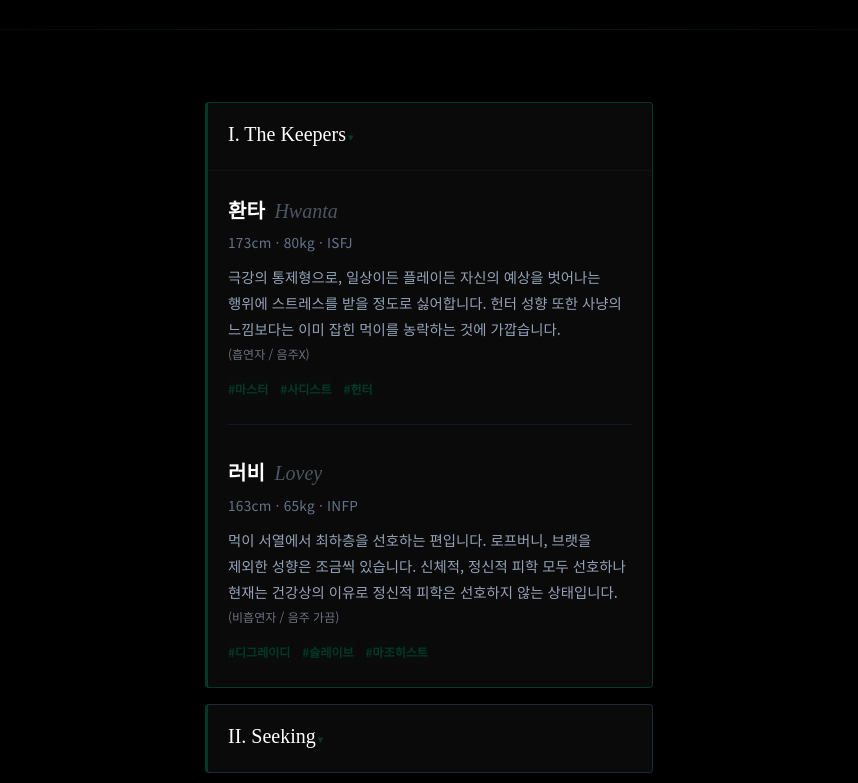
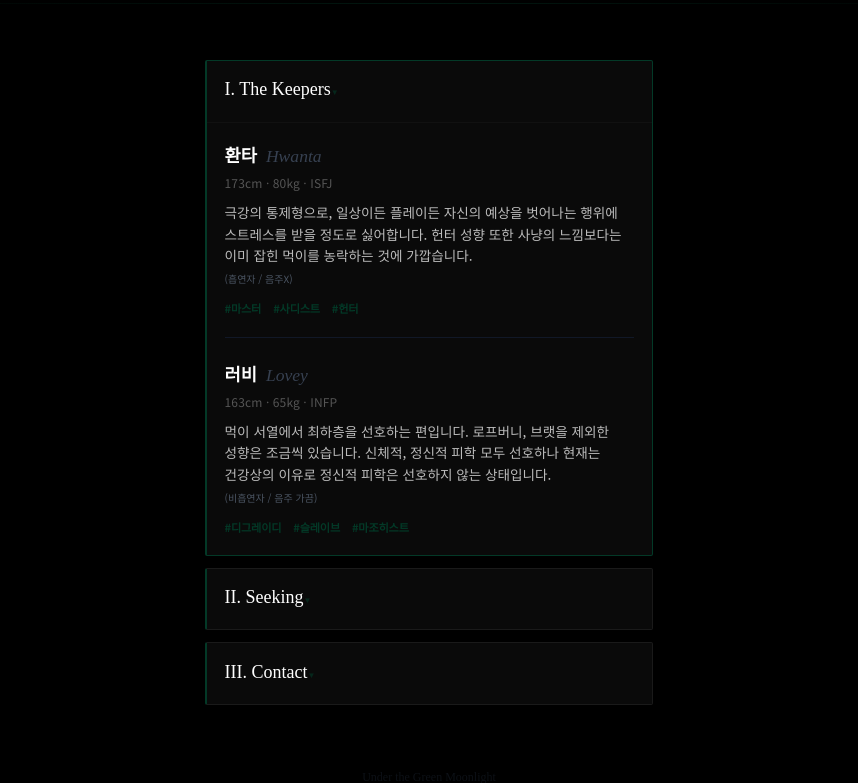
Before and after one commit to i-loveit/finding_you, a plain HTML site: page index.html in a window 1280 px wide. Shown: the part 121-904 px from the top of the page, without its empty margins (211-1069 px from the left). Drawn offline with nearby package versions, Linux system fonts and the light colour scheme; a web font is replaced by a local one.

Commit message:
Refactor styles and update HTML structure

```diff
--- a/index.html
+++ b/index.html
@@ -11,34 +11,34 @@
     <style>
         body {
             background-color: #000000;
-            color: #d1d5db;
+            color: #ccc;
             font-family: 'Noto Sans KR', sans-serif;
             margin: 0; padding: 0;
             word-break: keep-all;
+            -webkit-font-smoothing: antialiased; /* 글자를 더 날카롭고 깔끔하게 */
         }
         .medieval { font-family: 'UnifrakturMaguntia', serif; }
         .deep-green { color: #033927; }
 
-        /* 해시태그 스타일 */
+        /* 해시태그: 사이즈 축소 및 색상 강조 */
         .tag {
-            font-size: 0.75rem;
+            font-size: 0.7rem;
             color: #033927;
             font-weight: 700;
-            background-color: rgba(3, 57, 39, 0.05);
-            padding: 2px 0;
+            letter-spacing: -0.02em;
         }
 
         details {
             background-color: #0a0a0a;
-            border: 1px solid #1f2937;
-            border-left: 3px solid #033927;
-            margin-bottom: 1rem;
-            border-radius: 4px;
+            border: 1px solid #1a1a1a;
+            border-left: 2px solid #033927;
+            margin-bottom: 0.75rem;
+            border-radius: 2px;
         }
         details[open] { border-color: #033927; }
 
         summary {
-            padding: 1.1rem 1.25rem;
+            padding: 0.9rem 1.1rem;
             list-style: none;
             cursor: pointer;
             display: flex;
@@ -46,61 +46,63 @@
             align-items: center;
             outline: none;
         }
-        summary::after { content: '▼'; font-size: 0.6rem; color: #033927; }
+        summary::after { content: '▼'; font-size: 0.5rem; color: #033927; opacity: 0.6; }
 
         .content {
-            padding: 0 1.25rem 1.5rem;
+            padding: 0 1.1rem 1.2rem;
             border-top: 1px solid #111;
         }
 
-        .profile-card { padding-top: 1.5rem; }
+        .profile-card { padding-top: 1.2rem; }
+        /* 이름 사이즈 축소 */
         .profile-name {
-            font-size: 1.25rem;
+            font-size: 1.1rem;
             font-weight: 700;
-            margin-bottom: 0.4rem;
+            margin-bottom: 0.3rem;
         }
+        /* 스펙 사이즈 축소 */
         .profile-specs {
+            font-size: 0.75rem;
+            color: #555;
+            margin-bottom: 0.6rem;
+            letter-spacing: 0.01em;
+        }
+        /* 본문 사이즈 축소 및 행간 조절 */
+        .profile-desc {
             font-size: 0.85rem;
-            color: #64748b;
-            margin-bottom: 0.75rem;
-            font-weight: 400;
-            letter-spacing: 0.02em;
-        }
-        .profile-desc {
-            font-size: 0.9rem;
-            color: #94a3b8;
-            line-height: 1.8;
-            margin-bottom: 1rem;
+            color: #bbb;
+            line-height: 1.6;
+            margin-bottom: 0.8rem;
         }
 
         .divider {
             height: 1px;
             background: linear-gradient(90deg, transparent, #033927, transparent);
-            margin: 2rem 0;
-            opacity: 0.6;
+            margin: 1.5rem 0;
+            opacity: 0.4;
         }
     </style>
 </head>
-<body class="p-6">
+<body class="p-5">
 
-    <header class="text-center py-10">
-        <h1 class="medieval text-3xl deep-green mb-1">The Secret Garden</h1>
-        <p class="text-[9px] tracking-[0.2em] text-gray-600 uppercase">Dual Identity Profile</p>
+    <header class="text-center py-8">
+        <h1 class="medieval text-2xl deep-green mb-1">The Secret Garden</h1>
+        <p class="text-[8px] tracking-[0.2em] text-gray-700 uppercase">Dual Identity Profile</p>
         <div class="divider"></div>
     </header>
 
     <main class="max-w-md mx-auto">
 
         <details open>
-            <summary class="medieval text-xl text-white">I. The Keepers</summary>
+            <summary class="medieval text-lg text-white">I. The Keepers</summary>
             <div class="content">
 
                 <div class="profile-card">
-                    <h3 class="profile-name text-white">환타 <span class="medieval font-normal ml-1 text-gray-600 italic">Hwanta</span></h3>
+                    <h3 class="profile-name text-white">환타 <span class="medieval font-normal ml-1 text-gray-700 italic">Hwanta</span></h3>
                     <p class="profile-specs">173cm · 80kg · ISFJ</p>
                     <div class="profile-desc">
-                        극강의 통제형으로, 일상이든 플레이든 자신의 예상을 벗어나는 행위에 스트레스를 받을 정도로 싫어합니다. 헌터 성향 또한 사냥의 느낌보다는 이미 잡힌 먹이를 농락하는 것에 가깝습니다. <br>
-                        <span class="text-xs text-gray-500 mt-1 block">(흡연자 / 음주X)</span>
+                        극강의 통제형으로, 일상이든 플레이든 자신의 예상을 벗어나는 행위에 스트레스를 받을 정도로 싫어합니다. 헌터 성향 또한 사냥의 느낌보다는 이미 잡힌 먹이를 농락하는 것에 가깝습니다.
+                        <span class="text-[10px] text-gray-600 mt-1 block">(흡연자 / 음주X)</span>
                     </div>
                     <div class="flex flex-wrap gap-x-3">
                         <span class="tag">#마스터</span>
@@ -109,14 +111,14 @@
                     </div>
                 </div>
 
-                <div class="border-t border-gray-900 mt-6 mb-2"></div>
+                <div class="border-t border-gray-900 mt-5 mb-1"></div>
 
                 <div class="profile-card">
-                    <h3 class="profile-name text-white">러비 <span class="medieval font-normal ml-1 text-gray-600 italic">Lovey</span></h3>
+                    <h3 class="profile-name text-white">러비 <span class="medieval font-normal ml-1 text-gray-700 italic">Lovey</span></h3>
                     <p class="profile-specs">163cm · 65kg · INFP</p>
                     <div class="profile-desc">
-                        먹이 서열에서 최하층을 선호하는 편입니다. 로프버니, 브랫을 제외한 성향은 조금씩 있습니다. 신체적, 정신적 피학 모두 선호하나 현재는 건강상의 이유로 정신적 피학은 선호하지 않는 상태입니다. <br>
-                        <span class="text-xs text-gray-500 mt-1 block">(비흡연자 / 음주 가끔)</span>
+                       먹이 서열에서 최하층을 선호하는 편입니다. 로프버니, 브랫을 제외한 성향은 조금씩 있습니다. 신체적, 정신적 피학 모두 선호하나 현재는 건강상의 이유로 정신적 피학은 선호하지 않는 상태입니다.
+                        <span class="text-[10px] text-gray-600 mt-1 block">(비흡연자 / 음주 가끔)</span>
                     </div>
                     <div class="flex flex-wrap gap-x-3">
                         <span class="tag">#디그레이디</span>
@@ -129,21 +131,21 @@
         </details>
 
         <details>
-            <summary class="medieval text-xl text-white">II. Seeking</summary>
-            <div class="content pt-4 text-[0.9rem] text-gray-400">
-                <p class="mb-4">우리의 정원에 발을 들일 준비가 된 분을 찾습니다.</p>
-                <ul class="space-y-3">
-                    <li class="flex items-start"><span class="deep-green mr-3 font-bold">†</span> 예의와 위생 관념이 철저하신 분</li>
-                    <li class="flex items-start"><span class="deep-green mr-3 font-bold">†</span> 대화를 통해 합을 맞추는 것을 즐기시는 분</li>
+            <summary class="medieval text-lg text-white">II. Seeking</summary>
+            <div class="content pt-4 text-[0.8rem] text-gray-500">
+                <p class="mb-3">우리의 정원에 발을 들일 준비가 된 분을 찾습니다.</p>
+                <ul class="space-y-2">
+                    <li class="flex items-start"><span class="deep-green mr-2 font-bold">†</span> 예의와 위생 관념이 철저하신 분</li>
+                    <li class="flex items-start"><span class="deep-green mr-2 font-bold">†</span> 대화를 통해 합을 맞추는 것을 즐기시는 분</li>
                 </ul>
             </div>
         </details>
 
         <details>
-            <summary class="medieval text-xl text-white">III. Contact</summary>
+            <summary class="medieval text-lg text-white">III. Contact</summary>
             <div class="content pt-4">
-                <div class="space-y-3">
-                    <a href="https://t.me/YourID" class="block w-full border border-[#033927] text-white hover:bg-[#033927] text-center py-3 font-bold text-sm transition-all rounded">
+                <div class="space-y-2">
+                    <a href="https://t.me/YourID" class="block w-full border border-[#033927]/30 text-gray-400 hover:text-white hover:border-[#033927] text-center py-2.5 font-bold text-xs transition-all rounded">
                         Telegram 으로 문의하기
                     </a>
                 </div>
@@ -152,7 +154,7 @@
 
     </main>
 
-    <footer class="text-center mt-20 mb-10 text-gray-700 medieval text-sm opacity-40">
+    <footer class="text-center mt-16 mb-8 text-gray-800 medieval text-xs opacity-40">
         Under the Green Moonlight
     </footer>
 
```
